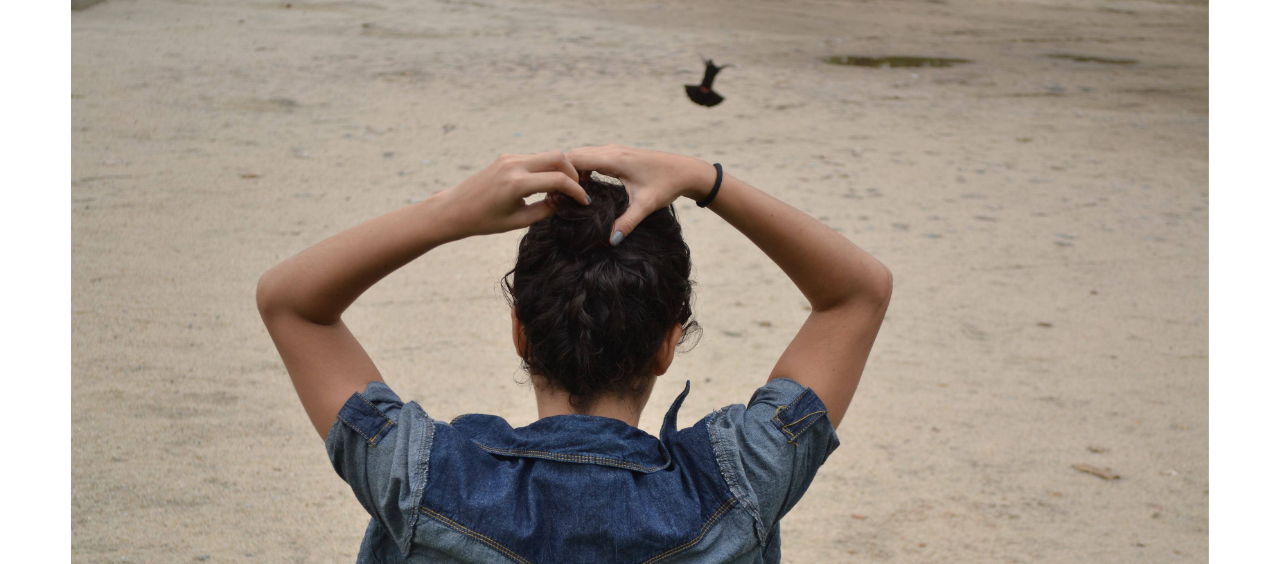
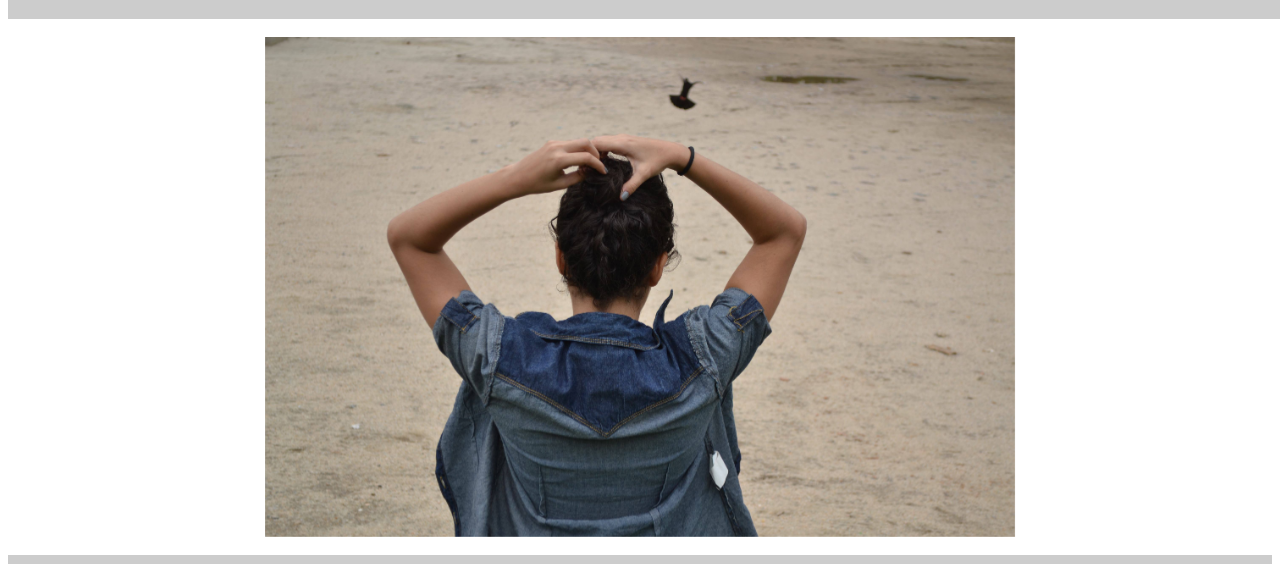
Before and after one commit to tfalbo/lua-barbosa, a plain HTML site: page index.html in a window 1280 px wide. Shown: the part 159-723 px from the top of the page. Drawn offline with nearby package versions, Linux system fonts and the light colour scheme; a web font is replaced by a local one.

Commit message:
Carousel desktop ok

```diff
--- a/css/styles.css
+++ b/css/styles.css
@@ -178,6 +178,18 @@ footer > *{
   }
 
 
+.content{
+  max-height: 70%;
+}
+
+
+.carousel-item img{
+  margin: auto;
+  width: auto;
+  max-height: 500px;
+
+}
+
 footer {
         height: 8%;
         padding-left: 20px;
--- a/index.html
+++ b/index.html
@@ -86,7 +86,9 @@
   		fade: true,
 			arrows: false,
   		cssEase: 'linear',
-			autoplay: true
+			autoplay: true,
+			adaptiveHeight: true,
+			centerMode: true,
 		});
 	 });
  </script>
```
Also changed, not shown: img/1.jpg, img/3.jpg, img/4.jpg, img/6.jpg.
